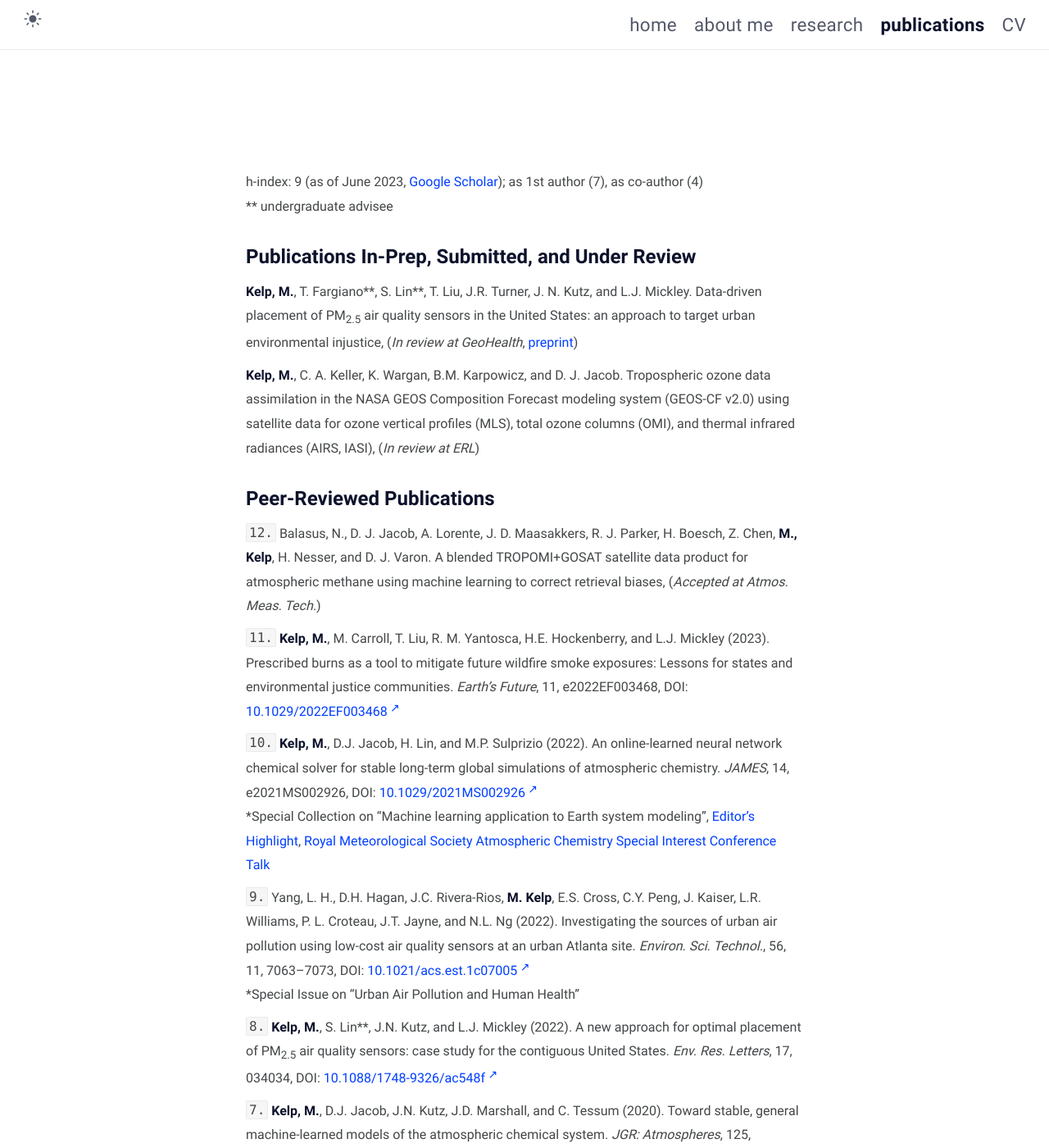
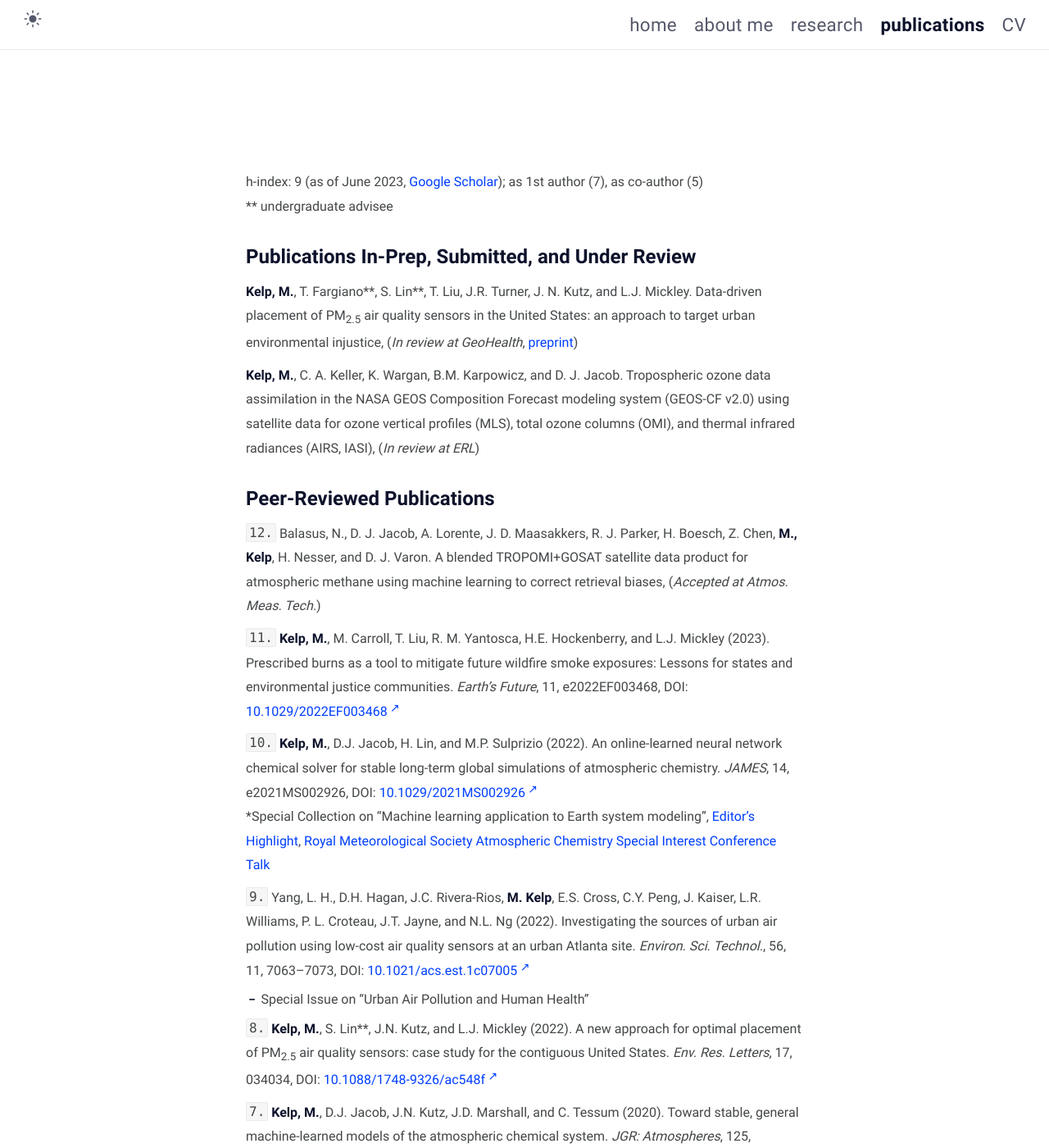
Before and after one commit to mkelp/mkelp.github.io, a Jekyll site: the page built from publications.md, in a window 1280 px wide and 1400 px high. Shown: the whole window at 82% size. Built offline with Jekyll 4.4.1, drawn with Linux system fonts in a browser that asks for light colours.

Commit message:
july 17b

```diff
--- a/publications.md
+++ b/publications.md
@@ -6,7 +6,7 @@ excerpt: Makoto Kelp publications
 comments: false
 ---
 
-h-index: 9 (as of June 2023, [Google Scholar](https://scholar.google.com/citations?user=jW7E7XAAAAAJ&hl=en)); as 1st author (7), as co-author (4)
+h-index: 9 (as of June 2023, [Google Scholar](https://scholar.google.com/citations?user=jW7E7XAAAAAJ&hl=en)); as 1st author (7), as co-author (5)
 <br/> \*\* undergraduate advisee
 
 <!-- ## Submitted and Under Review -->
@@ -35,7 +35,7 @@ solver for stable long-term global simulations of atmospheric chemistry. *JAMES*
 
 
 `9.` Yang, L. H., D.H. Hagan, J.C. Rivera-Rios, **M. Kelp**, E.S. Cross, C.Y. Peng, J. Kaiser, L.R. Williams, P. L. Croteau, J.T. Jayne, and N.L. Ng (2022). Investigating the sources of urban air pollution using low-cost air quality sensors at an urban Atlanta site. *Environ. Sci. Technol.*, 56, 11, 7063–7073, DOI: [10.1021/acs.est.1c07005](https://pubs.acs.org/doi/10.1021/acs.est.1c07005){:target="_blank"} <br />
-\*Special Issue on "Urban Air Pollution and Human Health"
+* Special Issue on "Urban Air Pollution and Human Health"
 
 `8.` **Kelp, M.**, S. Lin\*\*, J.N. Kutz, and L.J. Mickley (2022). A new approach for optimal placement of PM<sub>2.5</sub>
 air quality sensors: case study for the contiguous United States. *Env. Res. Letters*, 17, 034034, DOI: [10.1088/1748-9326/ac548f](https://iopscience.iop.org/article/10.1088/1748-9326/ac548f){:target="_blank"}  <br />
```
